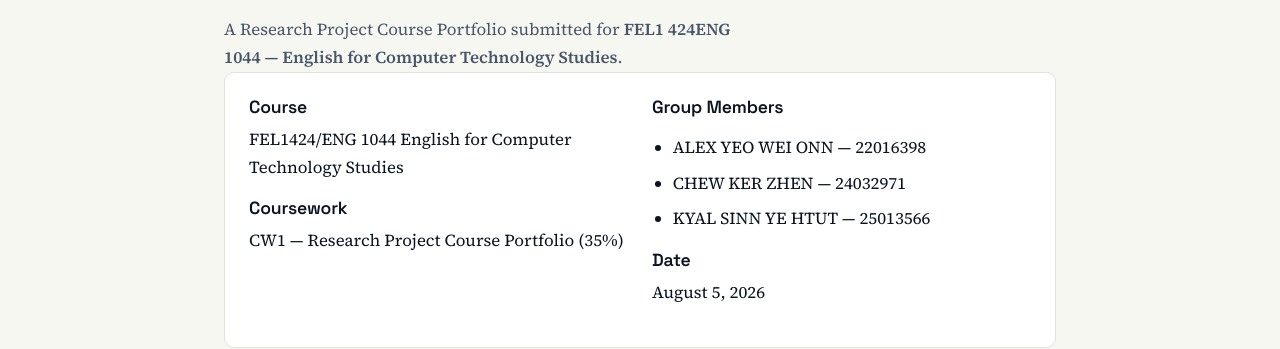
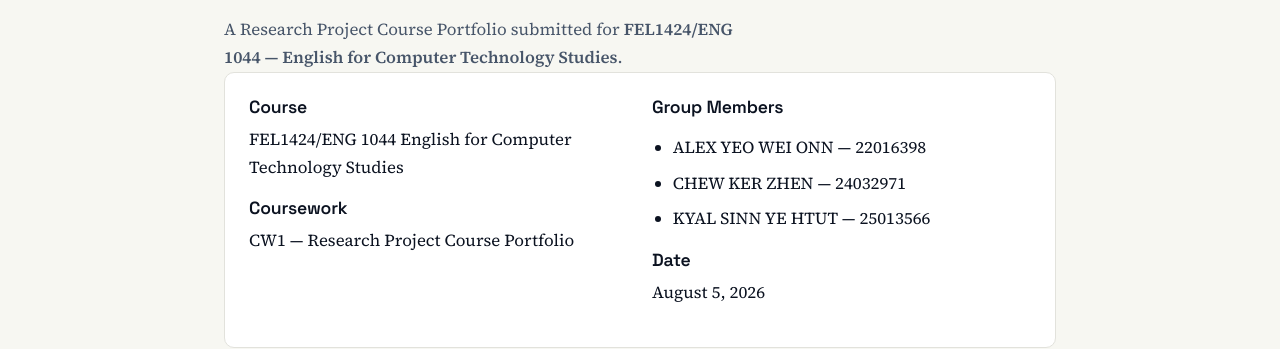
Before and after one commit to Carlsonchew/eng1044--portfolio, a plain HTML site: page index.html in a window 1280 px wide. Shown: the part 319-668 px from the top of the page. Drawn offline with Linux system fonts and the light colour scheme.

Commit message:
Fix course code formatting in index.html

```diff
--- a/index.html
+++ b/index.html
@@ -16,12 +16,12 @@
   <section class="page-header" style="border-bottom:none;margin-bottom:1rem;">
     <div class="eyebrow"><span class="letter-badge">a</span> Cover Page</div>
     <h1>The Positive Effects of Gamification on Students' Online Learning Platforms</h1>
-    <p class="lede">A Research Project Course Portfolio submitted for <strong>FEL1 424ENG 1044 — English for Computer Technology Studies</strong>.</p>
+    <p class="lede">A Research Project Course Portfolio submitted for <strong>FEL1424/ENG 1044 — English for Computer Technology Studies</strong>.</p>
     <div class="card">
       <div class="grid-2">
         <div>
           <h3>Course</h3><p>FEL1424/ENG 1044 English for Computer Technology Studies</p>
-          <h3>Coursework</h3><p>CW1 — Research Project Course Portfolio (35%)</p>
+          <h3>Coursework</h3><p>CW1 — Research Project Course Portfolio </p>
         </div>
         <div>
           <h3>Group Members</h3>
```
